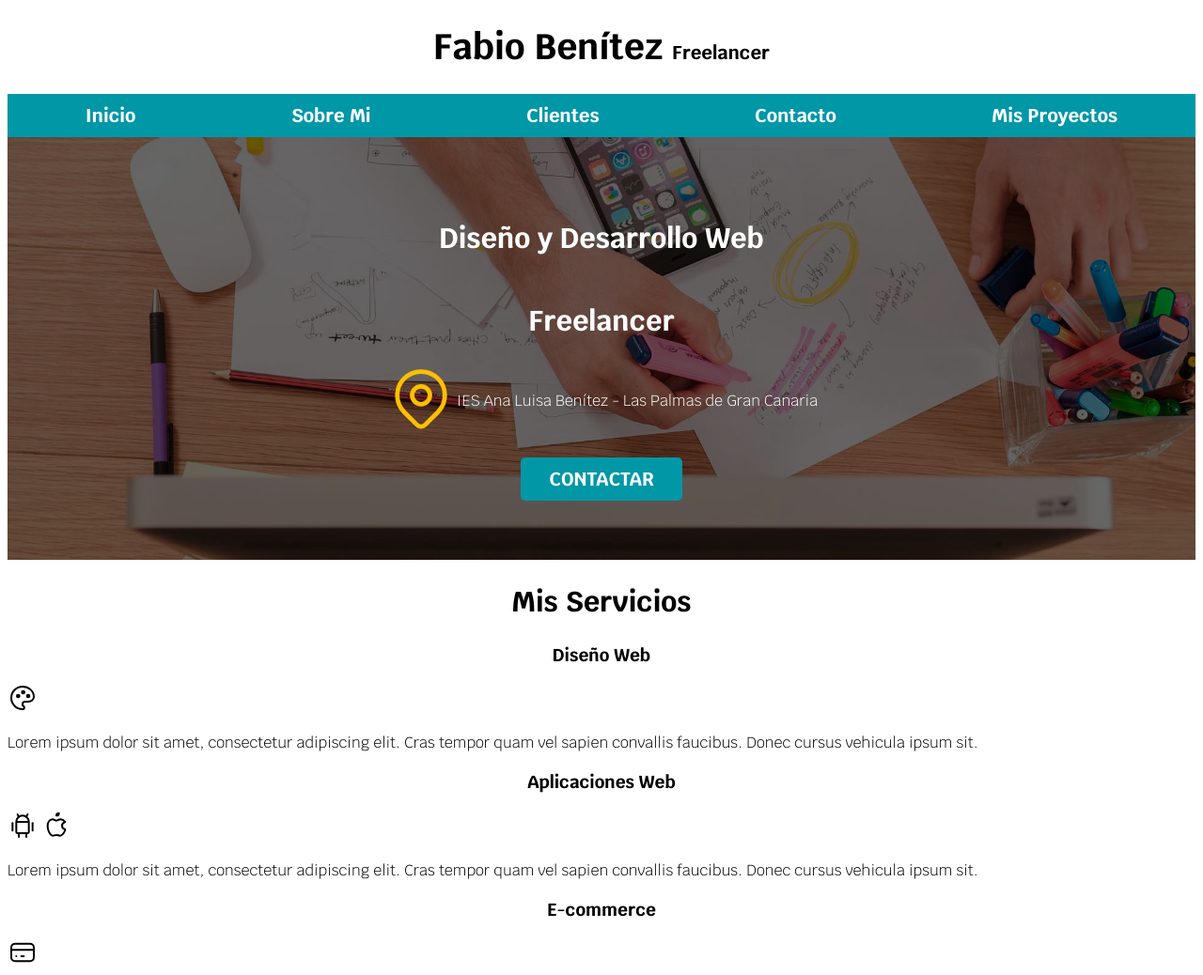
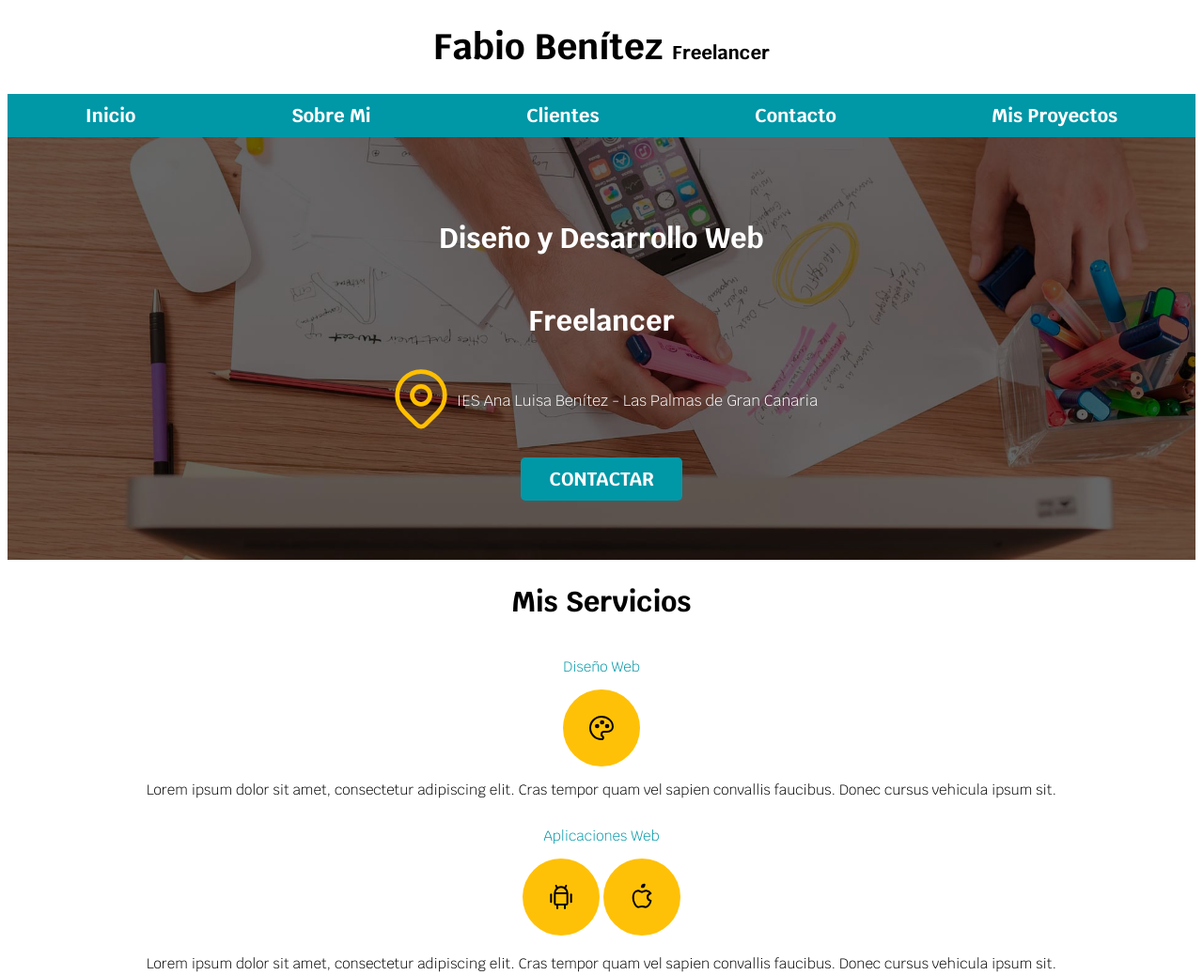
Before and after one commit to Fabiuskybm/Freelancer, a plain HTML site: page index.html in a window 1280 px wide. Shown: the top 1038 px of the page at 94% size. Drawn offline with Linux system fonts and the light colour scheme.

Commit message:
Intento configurar la parte central del proyecto

```diff
--- a/css/styles.css
+++ b/css/styles.css
@@ -1,6 +1,7 @@
 :root {
     --blanco: #ffffff;
     --oscuro: #212121;
+    --negro: #000000;
     --amarillo: #FFC107;
     --azulClaro:#0097a7;
     --gris: #757575;
@@ -117,6 +118,38 @@ body {
 }
 
 
+/* Configuración del main */
+
+.diseño-web, .aplicaciones-web, .e-comerce {
+    display: flex;
+    flex-direction: column;
+    align-items: center;
+    text-align: center;
+}
+
+main .icon {
+    background-color: var(--amarillo);
+    padding: 2.5rem;
+    border-radius: 50%;
+}
+
+main p, footer p{
+    color: var(--negro);
+    font-size: 1.5rem;
+}
+
+main h2 {
+    font-weight: 700;
+    font-size: 3rem;
+}
+
+main h3 {
+    font-weight: 400;
+    font-size: 1.5rem;
+    color: var(--azulClaro);
+}
+
+
 /* Configuración del formulario */
 
 .formulario {
@@ -185,15 +218,3 @@ form fieldset input, form fieldset textarea {
     background-color: var(--amarillo);
     text-decoration: none;
 }
-
-
-/* Configuración del main */
-
-main p, footer p{
-    color: black;
-}
-
-main h2 {
-    font-weight: 700;
-    font-size: 3rem;
-}
--- a/index.html
+++ b/index.html
@@ -52,7 +52,7 @@
     <main>
         <h2>Mis Servicios</h2>
 
-        <section>
+        <section class="diseño-web">
             <h3>Diseño Web</h3>
             <svg xmlns="http://www.w3.org/2000/svg" class="icon icon-tabler icon-tabler-palette" width="32" height="32" viewBox="0 0 24 24" stroke-width="1.5" stroke="#000000" fill="none" stroke-linecap="round" stroke-linejoin="round">
                 <path stroke="none" d="M0 0h24v24H0z" fill="none"/>
@@ -65,9 +65,10 @@
 
         </section>
 
-        <section>
+        <section class="aplicaciones-web">
             <h3>Aplicaciones Web</h3>
-            <svg xmlns="http://www.w3.org/2000/svg" class="icon icon-tabler icon-tabler-brand-android" width="32" height="32" viewBox="0 0 24 24" stroke-width="1.5" stroke="#000000" fill="none" stroke-linecap="round" stroke-linejoin="round">
+            <div class="iconos">
+                <svg  xmlns="http://www.w3.org/2000/svg" class="icon icon-tabler icon-tabler-brand-android" width="32" height="32" viewBox="0 0 24 24" stroke-width="1.5" stroke="#000000" fill="none" stroke-linecap="round" stroke-linejoin="round">
                     <path stroke="none" d="M0 0h24v24H0z" fill="none"/>
                     <path d="M4 10l0 6" />
                     <path d="M20 10l0 6" />
@@ -83,11 +84,14 @@
                     <path d="M12 4a2 2 0 0 0 2 -2a2 2 0 0 0 -2 2" />
                 </svg>
 
+            </div>
+
+
             <p>Lorem ipsum dolor sit amet, consectetur adipiscing elit. Cras tempor quam vel sapien convallis faucibus. Donec cursus vehicula ipsum sit.</p>
 
         </section>
 
-        <section>
+        <section class="e-comerce">
             <h3>E-commerce</h3>
             <svg xmlns="http://www.w3.org/2000/svg" class="icon icon-tabler icon-tabler-credit-card" width="32" height="32" viewBox="0 0 24 24" stroke-width="1.5" stroke="#000000" fill="none" stroke-linecap="round" stroke-linejoin="round">
                 <path stroke="none" d="M0 0h24v24H0z" fill="none"/>
```
Lines whose indentation alone changed are shown as unchanged.
